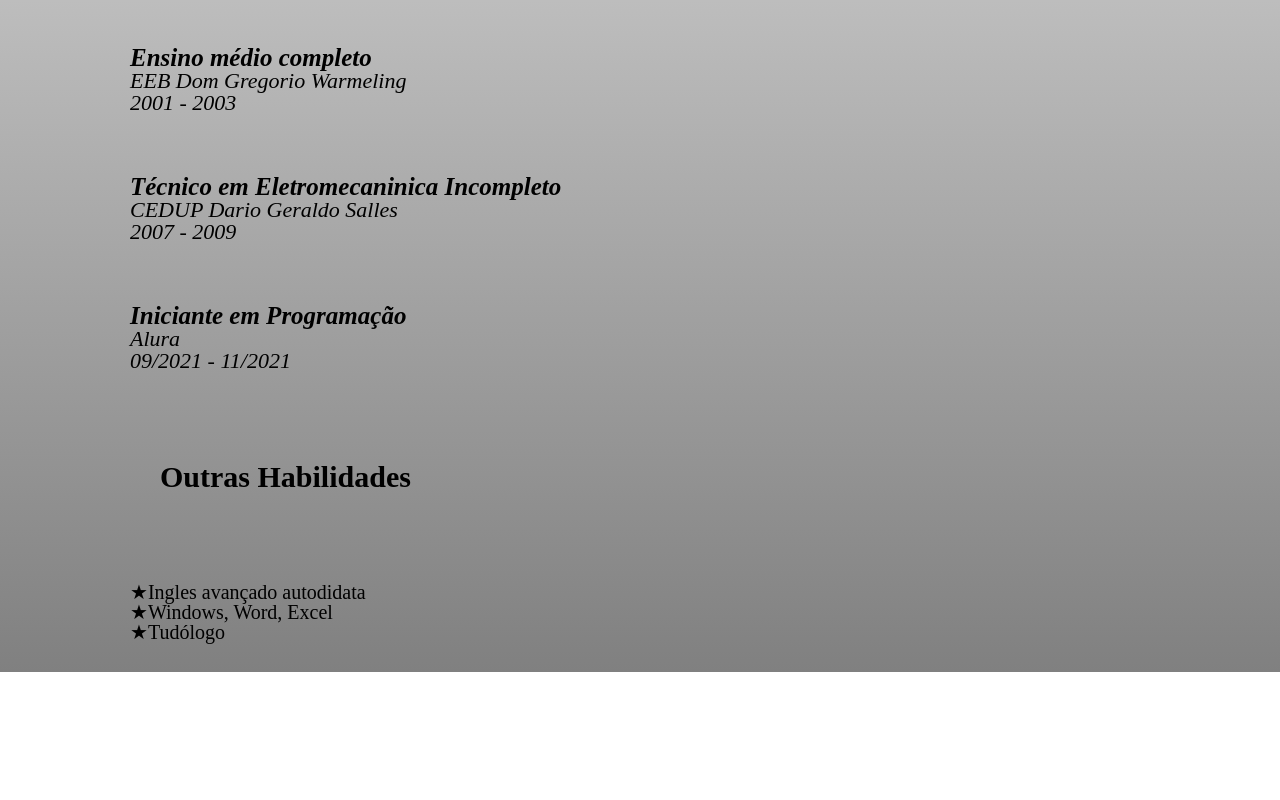
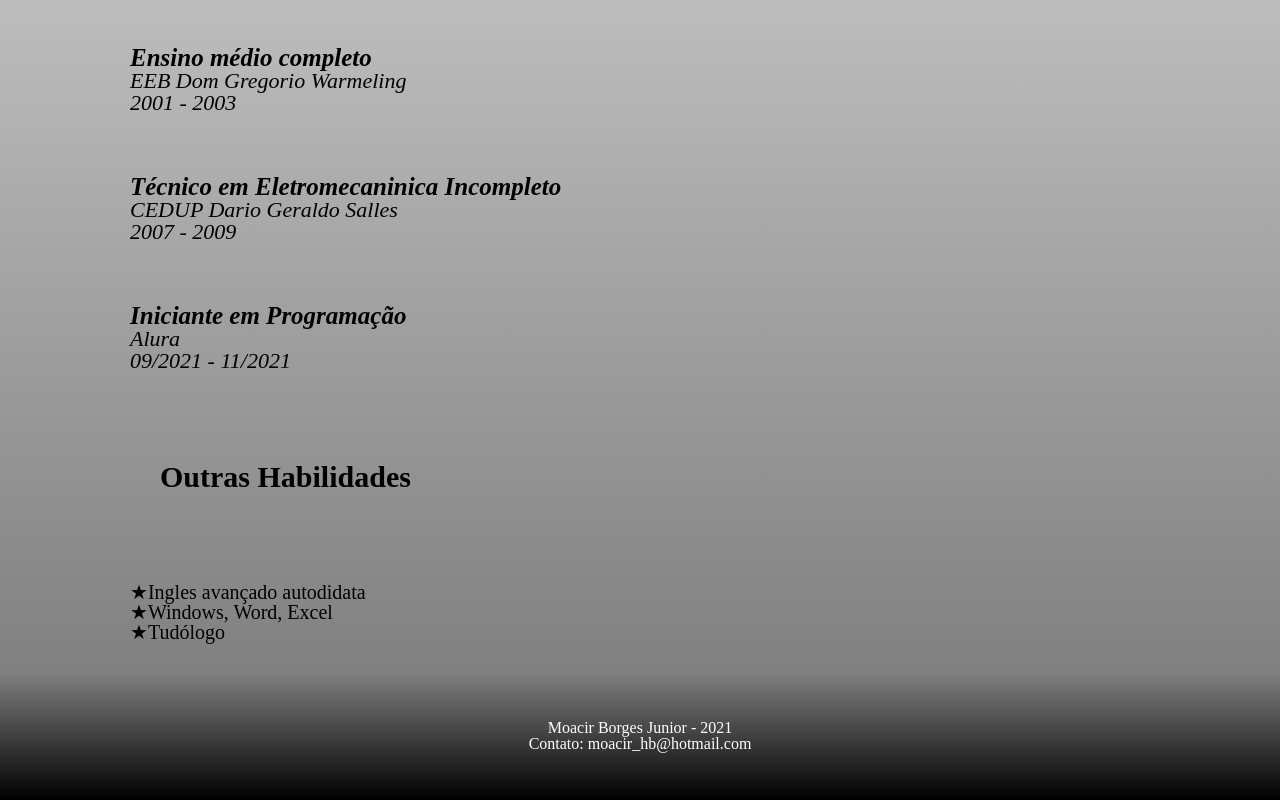
Before and after one commit to moacirAqui/meuCurriculo, a plain HTML site: page index.html in a window 1280 px wide. Shown: the part 1124-1924 px from the top of the page. Before the commit the page ends 1796 px from the top, so only its background shows below. Drawn offline with Linux system fonts and the light colour scheme.

Commit message:
Adicionado e estilizado footer

```diff
--- a/index.html
+++ b/index.html
@@ -84,5 +84,9 @@
             </div>
         </section>
     </main>
+    <footer>
+        <p>Moacir Borges Junior - 2021</p>
+        <p>Contato: moacir_hb@hotmail.com</p>
+    </footer>
 </body>
 </html>
--- a/main.css
+++ b/main.css
@@ -80,3 +80,13 @@ main {
     font-size: 22px;
     font-style: italic;
 }
+
+footer {
+    padding: 3em;
+    background: linear-gradient(gray, black);
+}
+
+p {
+    text-align: center;
+    color: white;
+}
```
